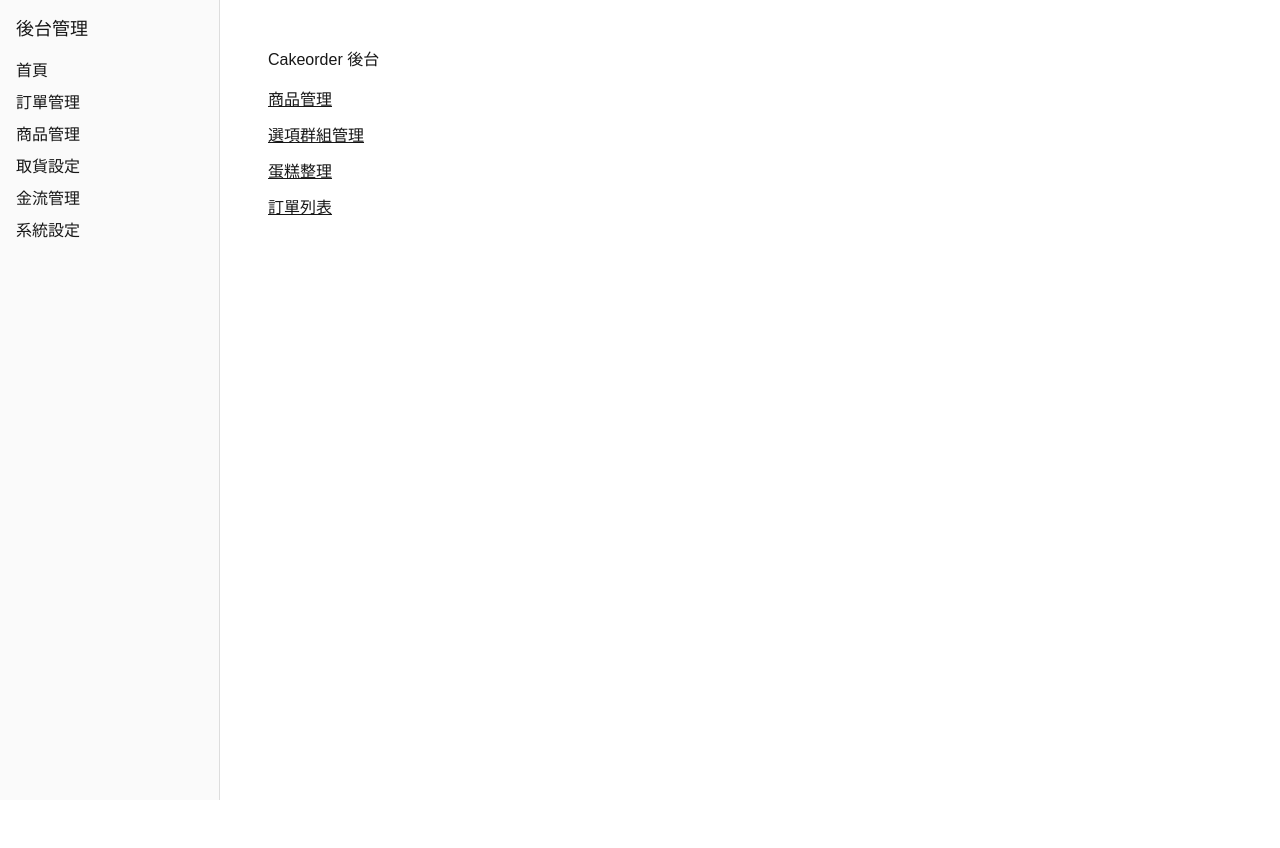
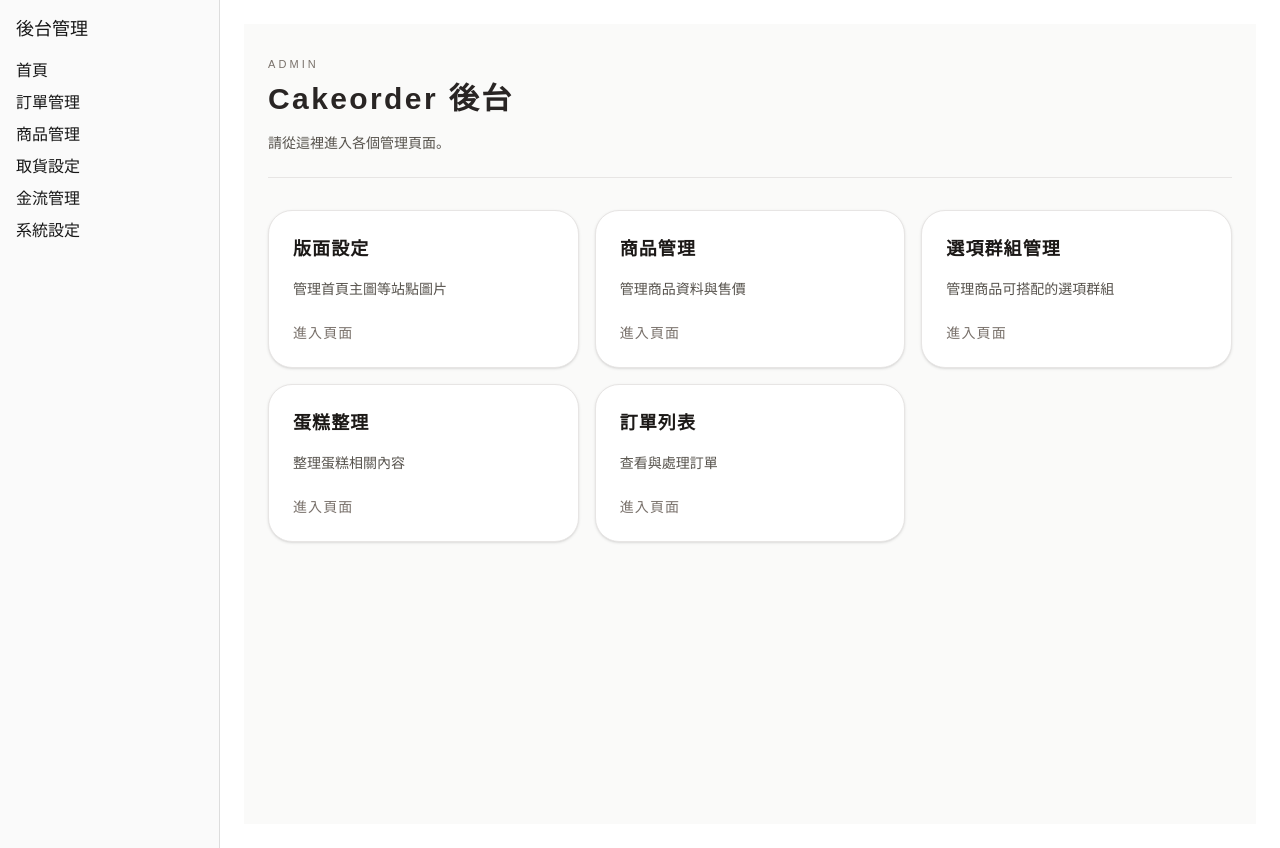
Before and after one commit to elph200223/cake-order, a Next.js app: page /admin in a window 1280 px wide. Before the commit the page ends 800 px from the top, so only its background shows below. Built offline with nearby package versions, Linux system fonts and the light colour scheme.

Commit message:
Add site images entry to admin home

```diff
--- a/app/admin/page.tsx
+++ b/app/admin/page.tsx
@@ -1,27 +1,67 @@
 import Link from "next/link";
+
+const adminItems = [
+  {
+    title: "版面設定",
+    description: "管理首頁主圖等站點圖片",
+    href: "/admin/site-images",
+  },
+  {
+    title: "商品管理",
+    description: "管理商品資料與售價",
+    href: "/admin/products",
+  },
+  {
+    title: "選項群組管理",
+    description: "管理商品可搭配的選項群組",
+    href: "/admin/option-groups",
+  },
+  {
+    title: "蛋糕整理",
+    description: "整理蛋糕相關內容",
+    href: "/admin/cakes",
+  },
+  {
+    title: "訂單列表",
+    description: "查看與處理訂單",
+    href: "/admin/orders",
+  },
+];
 
 export default function AdminHomePage() {
   return (
-    <div style={{ padding: 24 }}>
-      <h1 style={{ marginBottom: 16 }}>Cakeorder 後台</h1>
+    <main className="min-h-screen bg-stone-50 px-6 py-8 text-stone-800">
+      <div className="mx-auto max-w-5xl">
+        <header className="mb-8 border-b border-stone-200 pb-5">
+          <p className="text-[11px] tracking-[0.28em] text-stone-500">ADMIN</p>
+          <h1 className="mt-2 text-3xl font-semibold tracking-[0.08em]">
+            Cakeorder 後台
+          </h1>
+          <p className="mt-3 text-sm leading-7 text-stone-600">
+            請從這裡進入各個管理頁面。
+          </p>
+        </header>
 
-      <div style={{ display: "grid", gap: 12, maxWidth: 480 }}>
-        <Link href="/admin/products" style={{ textDecoration: "underline" }}>
-          商品管理
-        </Link>
-
-        <Link href="/admin/option-groups" style={{ textDecoration: "underline" }}>
-          選項群組管理
-        </Link>
-
-        <Link href="/admin/cakes" style={{ textDecoration: "underline" }}>
-          蛋糕整理
-        </Link>
-
-        <Link href="/admin/orders" style={{ textDecoration: "underline" }}>
-          訂單列表
-        </Link>
+        <section className="grid gap-4 md:grid-cols-2 xl:grid-cols-3">
+          {adminItems.map((item) => (
+            <Link
+              key={item.href}
+              href={item.href}
+              className="rounded-3xl border border-stone-200 bg-white p-6 shadow-sm transition hover:border-stone-300 hover:bg-stone-100"
+            >
+              <div className="text-lg font-semibold tracking-[0.06em] text-stone-900">
+                {item.title}
+              </div>
+              <p className="mt-3 text-sm leading-7 text-stone-600">
+                {item.description}
+              </p>
+              <div className="mt-5 text-sm font-medium tracking-[0.08em] text-stone-500">
+                進入頁面
+              </div>
+            </Link>
+          ))}
+        </section>
       </div>
-    </div>
+    </main>
   );
 }
```
